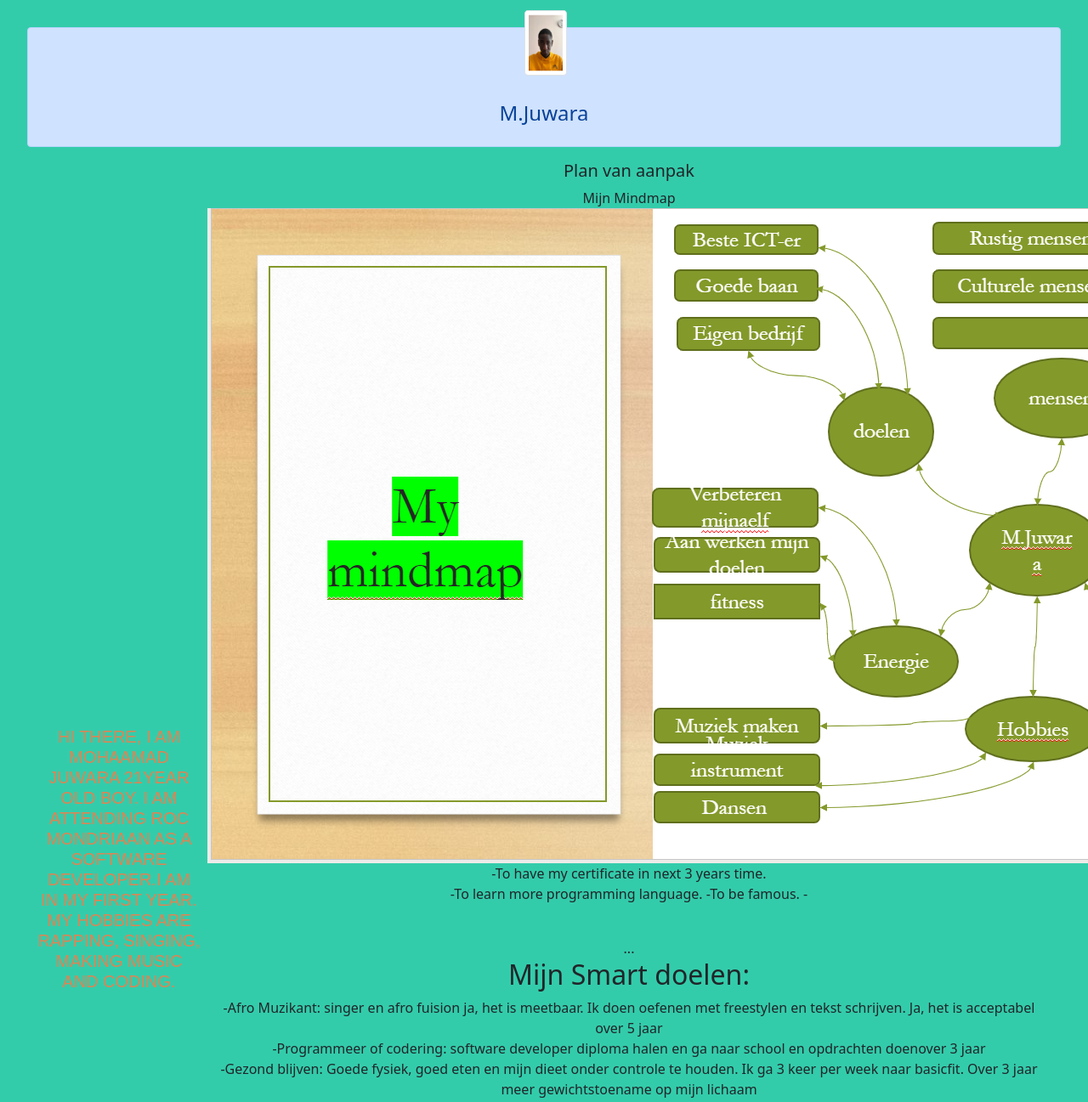
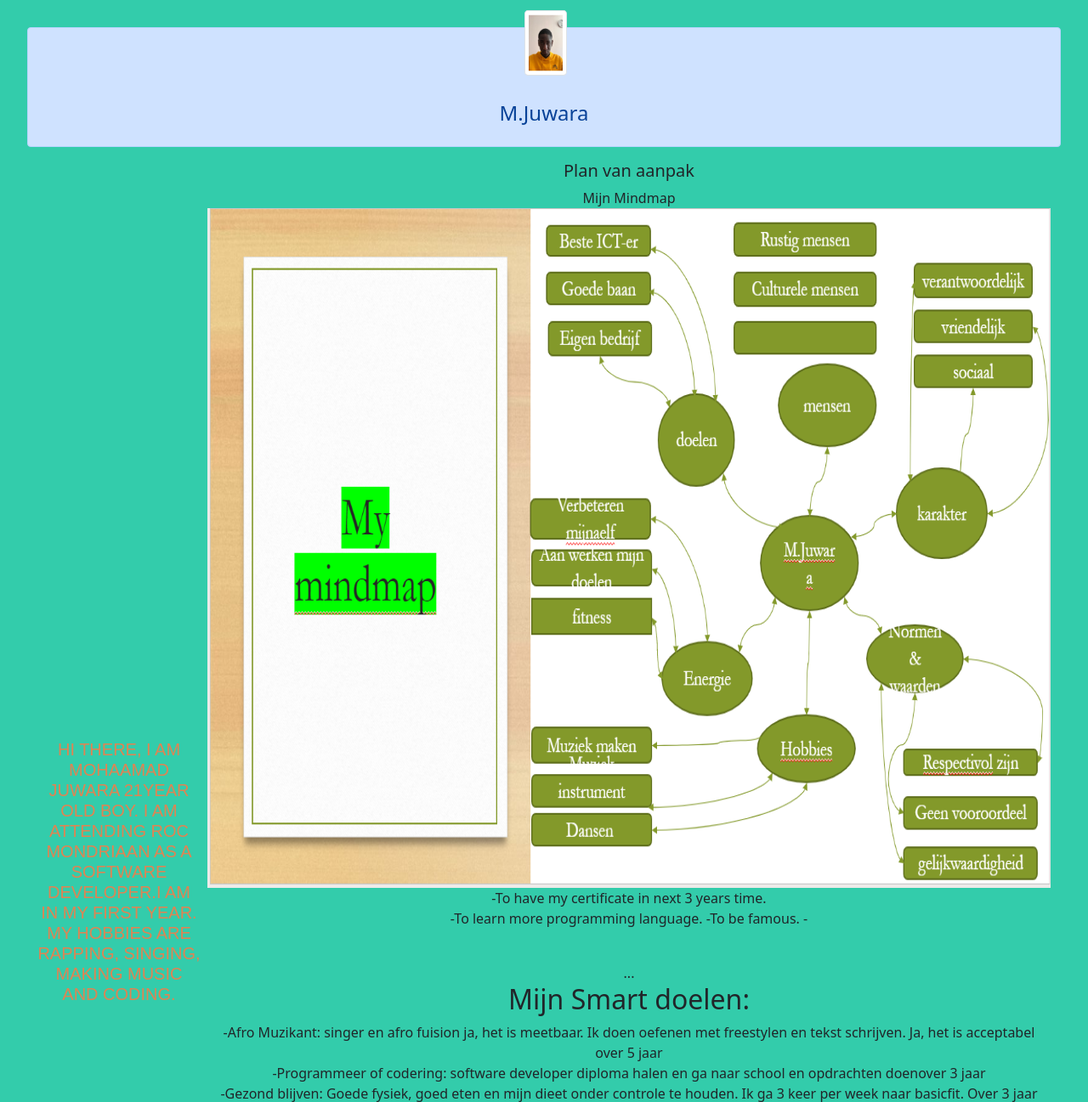
Before and after one commit to MohaamadJuwara/mohaamadjuwara.github.io, a PHP site: page /aboutMe.html in a window 1280 px wide; the page is wider, and only the part inside the window is pictured. Shown: the top 1297 px of that part at 85% size. Run offline with PHP 8.4, Linux system fonts and the light colour scheme.

Commit message:
i set mindmap img in

```diff
--- a/Home.html
+++ b/Home.html
@@ -27,7 +27,7 @@
                         <a href="Home.html">Home</a>
                     </li>
                     <li>
-                        <a href="aboutMe.html">About Me</a>
+                        <a href="aboutMe.html">AboutMe</a>
                     </li>
                     <li>
                         <a href="projects.html">Projects</a>
--- a/aboutMe.html
+++ b/aboutMe.html
@@ -34,10 +34,10 @@
         <h5>Hi There, <span>I am Mohaamad Juwara</span> 21year old boy. <span> I am attending Roc Mondriaan as a software developer.</span>I am in my first year. <span>My hobbies are rapping, singing, making music and coding.</span></h5>
 
       </div>
-      <div class="col col-10">
+      <div class="col col-10 ">
         <h5>Plan van aanpak</h5>
         <p>Mijn Mindmap <br>
-          <img src="img/Schermafbeelding 2023-05-30 092249.png" alt="">
+          <img class="mindImg" src="img/Schermafbeelding 2023-05-30 092249.png" alt="">
           -To have my certificate in next 3 years time. <br>
           -To learn more programming language.
           -To be famous.
--- a/style..css
+++ b/style..css
@@ -272,3 +272,8 @@ ul.nav-menu li:last-child{
     --animate-duration: 20s;
     --animate-delay: 0.1s;
   }
+
+  .mindImg{
+    height: 100vh;
+    width: 100%;
+  }
```
